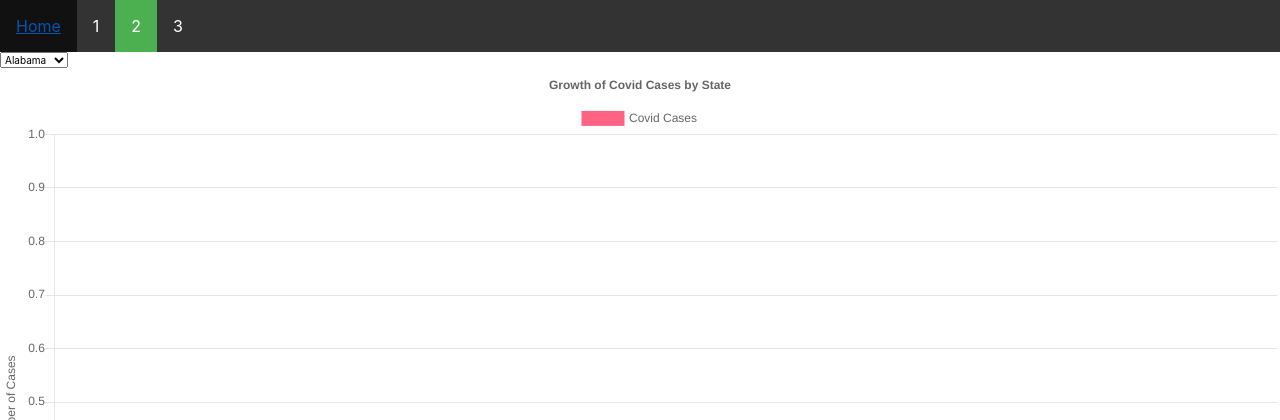
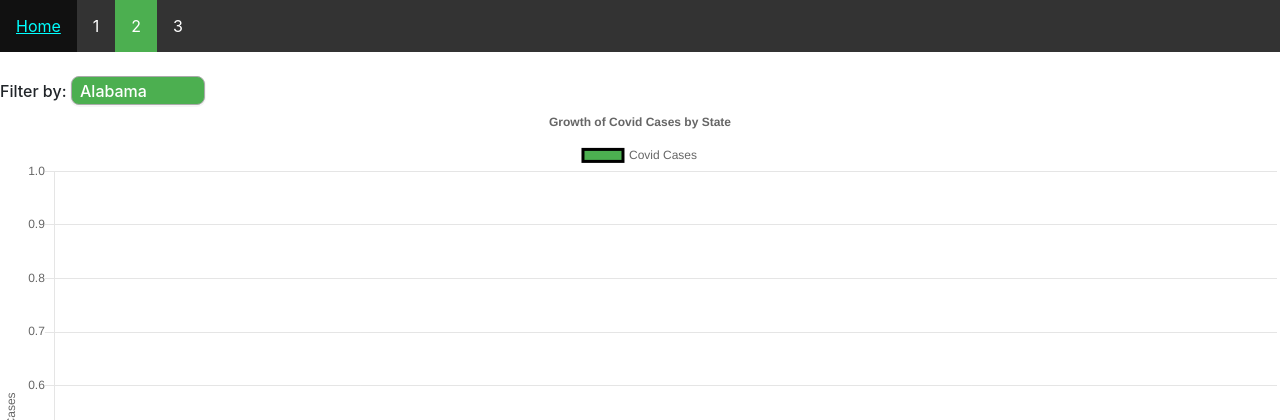
Before and after one commit to StephenKanaski/Plague-Programmers, a Flask app: page /vis_2 in a window 1280 px wide. Shown: the top 420 px of the page. Run offline with Flask 2, Linux system fonts and the light colour scheme; data that the repository does not hold is empty; some libraries are stand-ins or nearby versions.

Commit message:
updated css

```diff
--- a/static/css/main.css
+++ b/static/css/main.css
@@ -55,6 +55,7 @@
   /* Change the link color to #111 (black) on hover */
   li a:hover {
     background-color: #111;
+    color: 	#00FFFF;
   }
 
 
@@ -64,6 +65,48 @@
 
 /* any custom css for your personal pages add below here */
 
-.mainer {
-  font-size: 10px;
+/* .mainer {
+  font-size: 14px;
+} */
+
+h {
+  font-size: 16px;
+  font-weight: 500;
 }
+
+.select-css {
+	/* display: block; */
+  font-size: 16px;
+	/* font-family: sans-serif; */
+	font-weight: 500;
+	color: rgb(255, 255, 255);
+	/* line-height: 1.3; */
+	padding: .1em .1em .1em .5em;
+	/* width: 100%;
+	max-width: 100%;
+	box-sizing: border-box; */
+	margin: 0;
+	border: 1px solid #aaa;
+	box-shadow: 0 1px 0 1px rgba(0,0,0,.04);
+	border-radius: .5em;
+	-moz-appearance: none;
+	-webkit-appearance: none;
+	appearance: none;
+	background-color:#4CAF50;
+}
+.select-css::-ms-expand {
+	display: none;
+}
+.select-css:hover {
+	border-color: #888;
+}
+.select-css:focus {
+	border-color: #aaa;
+	box-shadow: 0 0 1px 3px rgba(59, 153, 252, .7);
+	box-shadow: 0 0 0 3px -moz-mac-focusring;
+	color: rgb(255, 255, 255);
+	outline: none;
+}
+.select-css option {
+	font-weight:normal;
+}
--- a/static/js/datas.js
+++ b/static/js/datas.js
@@ -24,15 +24,16 @@ function getPlot(state) {
         labels: dates,
         datasets: [{
             label: 'Covid Cases',
-            backgroundColor: 'rgb(255, 99, 132)',
-            borderColor: 'rgb(255, 99, 132)',
+            backgroundColor: 'rgb(76, 175, 80)',
+            borderColor: 'rgb(0, 0, 0)',
+            // R:76, G:175, B:80
             data: cases
         }]
     },
 
     // Configuration options go here
     options: {
-      responsive: true,
+      // responsive: true,
 			title: {
 					display: true,
 					text: 'Growth of Covid Cases by State'
--- a/templates/vis_2.html
+++ b/templates/vis_2.html
@@ -22,11 +22,58 @@
               </ul>
     </div>
     <div class="mainer">
-      <select id="selDataset" onchange="optionChanged(this.value)">
+      <br>
+      <h>Filter by:</h>
+      <select class="select-css" id="selDataset" onchange="optionChanged(this.value)">
         <option selected="selected" value="Alabama">Alabama</option>
         <option value="Alaska">Alaska</option>
         <option value="Arizona">Arizona</option>
+        <option value="Arkansas">Arkansas</option>
         <option value="California">California</option>
+        <option value="Colorado">Colorado</option>
+        <option value="Connecticut">Connecticut</option>
+        <option value="Delaware">Delaware</option>
+        <option value="Florida">Florida</option>
+        <option value="Georgia">Georgia</option>
+        <option value="Hawaii">Hawaii</option>
+        <option value="Idaho">Idaho</option>
+        <option value="Illinois">Illinois</option>
+        <option value="Indiana">Indiana</option>
+        <option value="Iowa">Iowa</option>
+        <option value="Kansas">Kansas</option>
+        <option value="Kentucky">Kentucky</option>
+        <option value="Louisiana">Louisiana</option>
+        <option value="Maine">Maine</option>
+        <option value="Maryland">Maryland</option>
+        <option value="Massachusetts">Massachusetts</option>
+        <option value="Michigan">Michigan</option>
+        <option value="Minnesota">Minnesota</option>
+        <option value="Mississippi">Mississippi</option>
+        <option value="Missouri">Missouri</option>
+        <option value="Montana">Montana</option>
+        <option value="Nebraska">Nebraska</option>
+        <option value="Nevada">Nevada</option>
+        <option value="New Hampshire">New Hampshire</option>
+        <option value="New Jersey">New Jersey</option>
+        <option value="New Mexico">HNew Mexico</option>
+        <option value="New York">New York</option>
+        <option value="North Carolina">North Carolina</option>
+        <option value="North Dakota">North Dakota</option>
+        <option value="Ohio">Ohio</option>
+        <option value="Oklahoma">Oklahoma</option>
+        <option value="Oregon">Oregon</option>
+        <option value="Pennsylvania">Pennsylvania</option>
+        <option value="Rhode Island">Rhode Island</option>
+        <option value="South Dakota">South Dakota</option>
+        <option value="Tennessee">Tennessee</option>
+        <option value="Texas">Texas</option>
+        <option value="Utah">Utah</option>
+        <option value="Vermont">Vermont</option>
+        <option value="Virginia">Virginia</option>
+        <option value="Washington">Washington</option>
+        <option value="West Virginia">West Virginia</option>
+        <option value="Wisconsin">Wisconsin</option>
+        <option value="Wyoming">Wyoming</option>
       </select>
       <br>
     </div>
```
